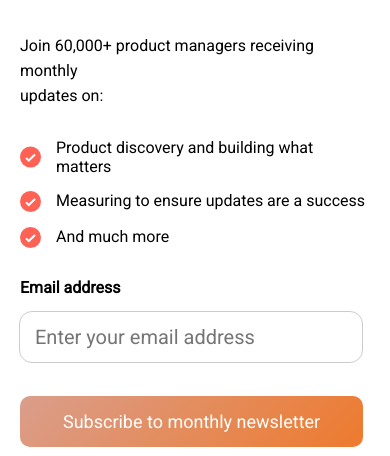
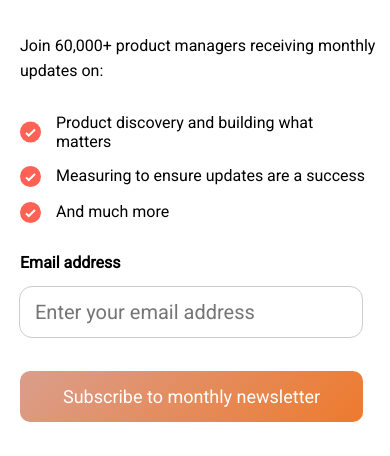
Before and after one commit to moonrose93/newsletter_email_template, a plain HTML site: page index.html in a window 390 px wide. Shown: the part 388-844 px from the top of the page. Drawn offline with Linux system fonts and the light colour scheme.

Commit message:
Update style.css

```diff
--- a/style.css
+++ b/style.css
@@ -272,6 +272,14 @@ span{
 
     }
 
+
+    .wrapper .left .p1 {
+        padding: 15px 0px 15px 20px;
+        line-height: 25px;
+        margin-bottom: 15px;
+
+    }
+
 .wrapper .left{
     padding: 0;
 
```
